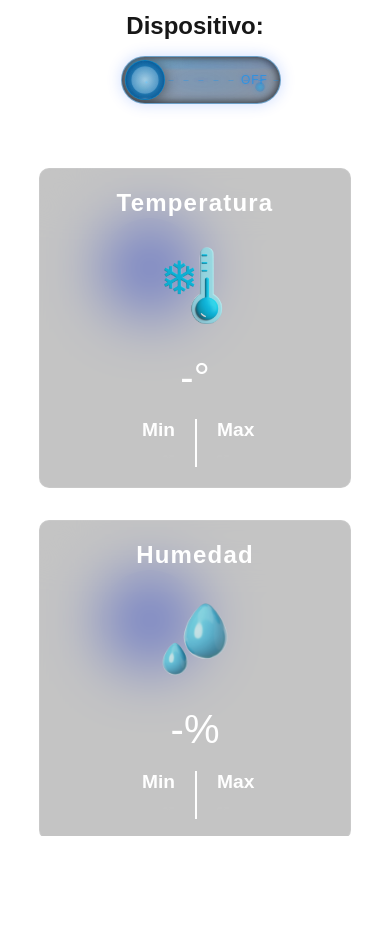
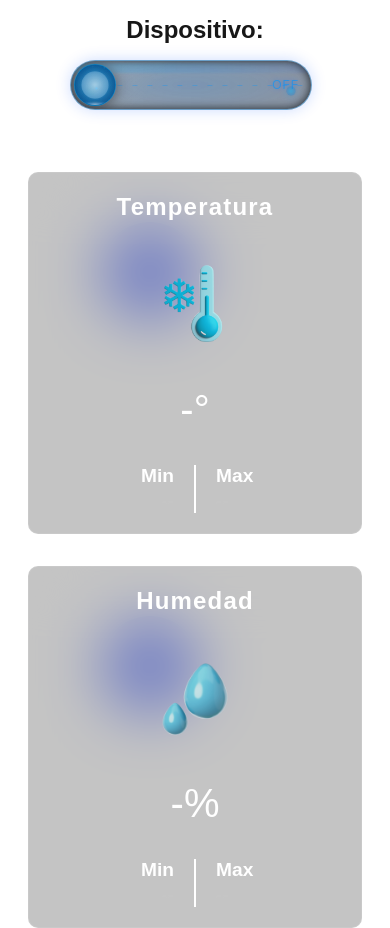
Before and after one commit to codiegoo/plugin-out, a Next.js app: page / in a window 390 px wide. Before the commit the page ends 844 px from the top, so only its background shows below. Built offline with nearby package versions, Linux system fonts and the light colour scheme; no server answers; the database is empty.

Commit message:
change mediaqueries

```diff
--- a/src/app/main.sass
+++ b/src/app/main.sass
@@ -7,10 +7,7 @@
     --background: #0a0a0a
     --foreground: #ededed
 
-html,
-body
-  max-width: 100vw
-  overflow-x: hidden
+
 
 body
   color: var(--foreground)
@@ -21,7 +18,6 @@ body
   text-align: center
 
 *
-  box-sizing: border-box
   padding: 0
   margin: 0
 
@@ -38,8 +34,9 @@ a
 @media (max-width: 440px)
   .deviceContain
     width: 100% !important
-    height: 99vh !important
 
+  .toggle-container
+    margin-right: 64% !important
 
 
 
@@ -83,7 +80,7 @@ a
     font-size: 1.2rem !important
 
   .toggle-container
-    margin-right: 38% !important
+    margin-right: 38%
 
   .textContain
     gap: 1rem !important
--- a/src/components/Device/device.sass
+++ b/src/components/Device/device.sass
@@ -10,7 +10,7 @@
   justify-content: center
   align-items: center
   width: 40%
-  height: 90vh
+  height: auto
   gap: 2rem
   margin: 0 auto
 
```
